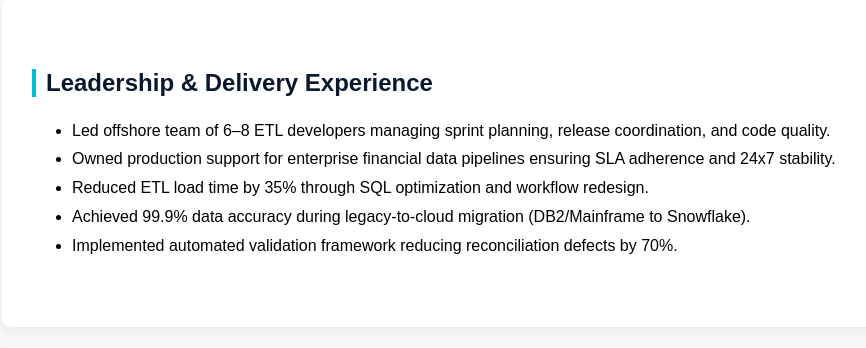
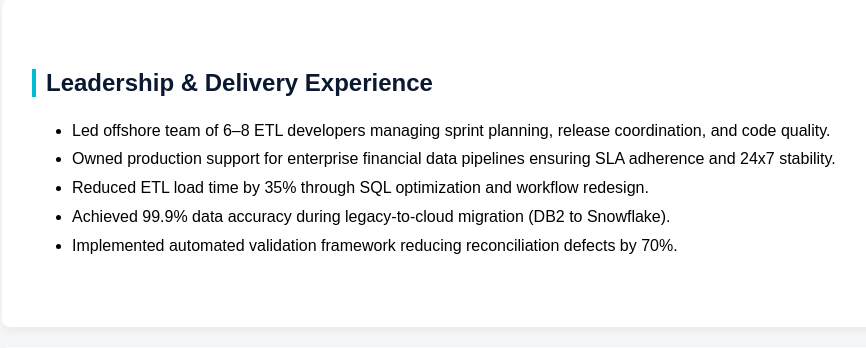
Before and after one commit to ViswaBonala/viswashanthi-ai-assistant, a Flask app: page / in a window 1280 px wide. Shown: the part 538-886 px from the top of the page, without its empty margins (133-999 px from the left). Run offline with Flask 3, Linux system fonts and the light colour scheme.

Commit message:
Update index.html

```diff
--- a/templates/index.html
+++ b/templates/index.html
@@ -27,7 +27,7 @@
         <li>Led offshore team of 6–8 ETL developers managing sprint planning, release coordination, and code quality.</li>
         <li>Owned production support for enterprise financial data pipelines ensuring SLA adherence and 24x7 stability.</li>
         <li>Reduced ETL load time by 35% through SQL optimization and workflow redesign.</li>
-        <li>Achieved 99.9% data accuracy during legacy-to-cloud migration (DB2/Mainframe to Snowflake).</li>
+        <li>Achieved 99.9% data accuracy during legacy-to-cloud migration (DB2 to Snowflake).</li>
         <li>Implemented automated validation framework reducing reconciliation defects by 70%.</li>
     </ul>
 </section>
@@ -86,7 +86,6 @@
     <p>Email: Bonala.shanthi@gmail.com</p>
     <p>LinkedIn: linkedin.com/in/viswashanthi-bonala-18045b52</p>
 </section>
-<section> ... chatbot UI ... </section>
 <script>
 async function askAI() {
     const question = document.getElementById("question").value;
```
